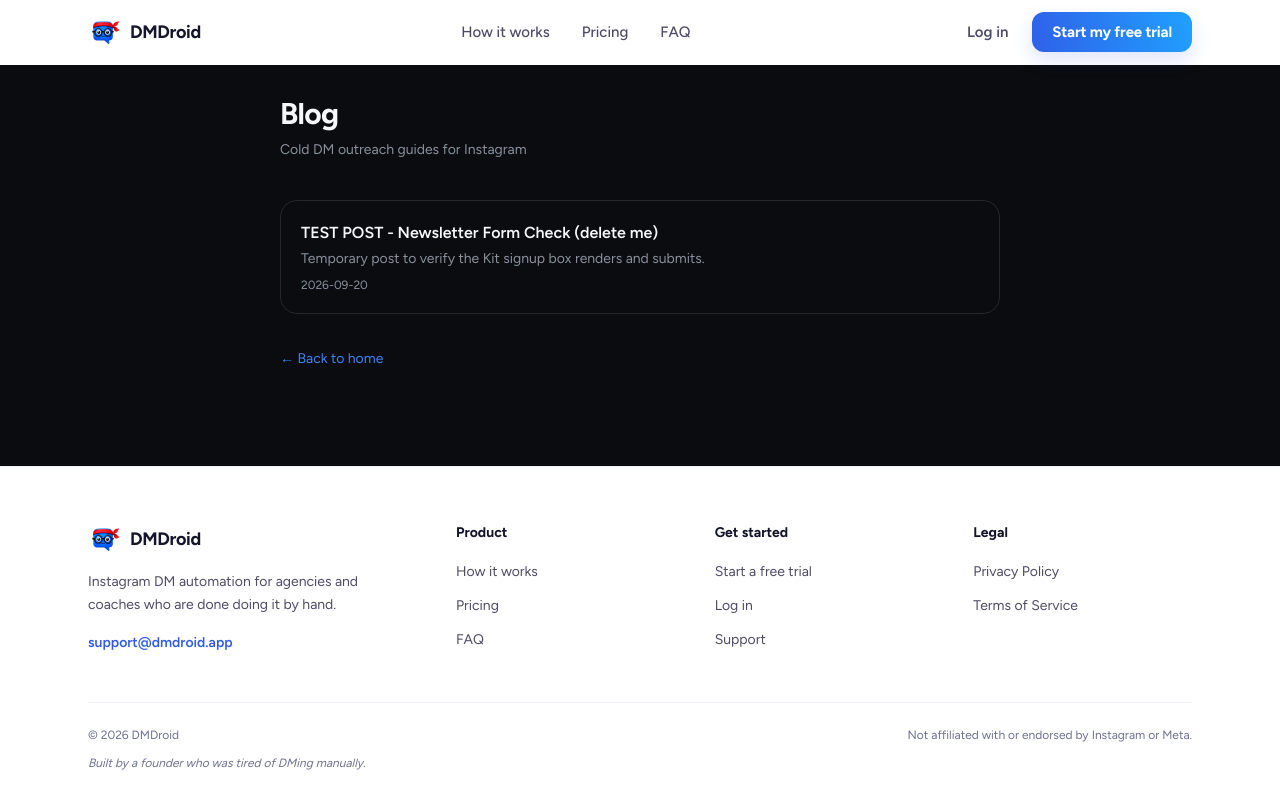
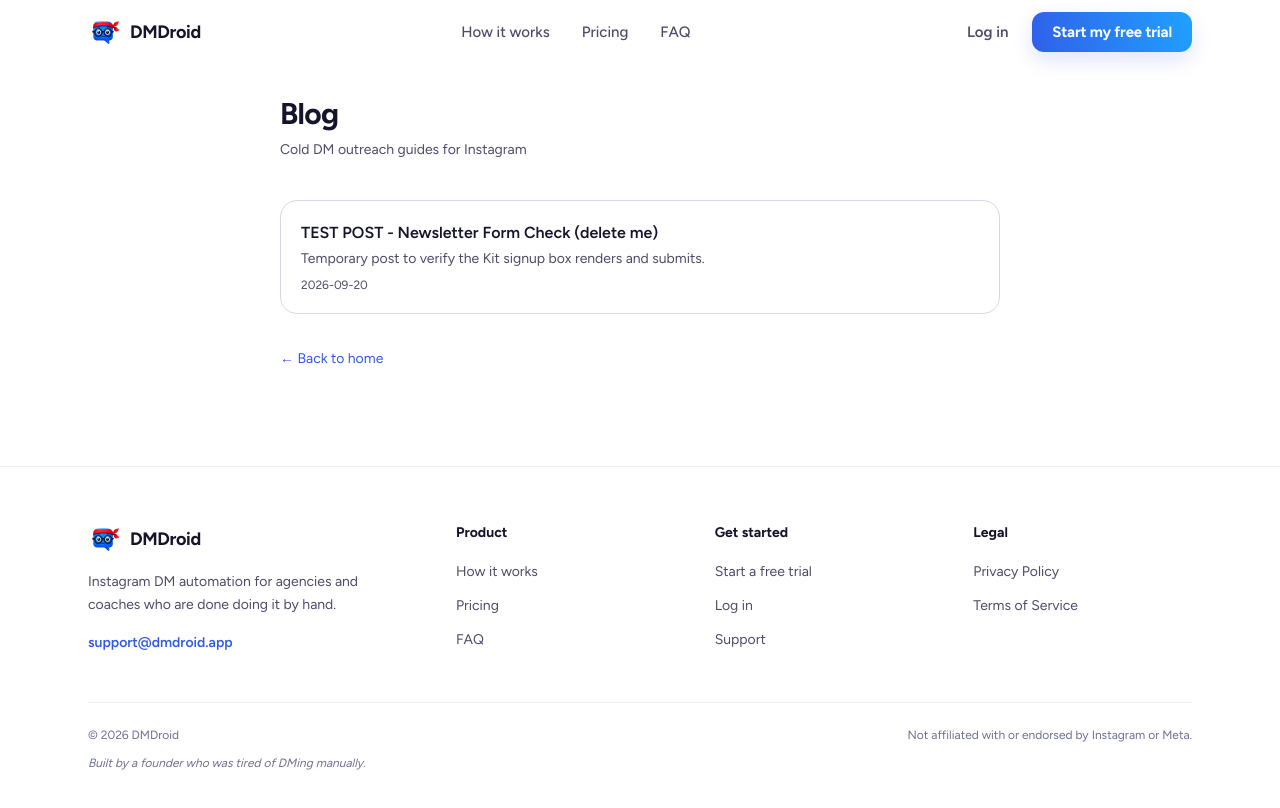
Before and after one commit to ayu-xd/landingpage, a Next.js app: page /blog in a window 1280 px wide. Shown: the top 808 px of the page. Built offline with nearby package versions, Linux system fonts and the light colour scheme.

Commit message:
fix: scope moonlight theme to .dark, light tokens on root

```diff
--- a/app/globals.css
+++ b/app/globals.css
@@ -78,10 +78,43 @@ body {
   --font-hand: var(--font-gochi-hand), 'Bradley Hand', cursive; /* annotations */
 }
 
-/* 🌑 Moonlight theme — kept for app-styled routes (support etc.) */
-:root,
-.dark,
-:root:not(.light) {
+/* Light tokens — the whole marketing site is light-only. These feed the
+   shadcn-style classes (bg-background, text-foreground, text-muted-...,
+   border-border, text-primary) used by blog/support/legal pages. Values
+   mirror the Waalaxy palette above so subpages match the landing page. */
+:root {
+  color-scheme: light;
+  --background: #ffffff;
+  --foreground: #14142b;
+  --card: #ffffff;
+  --card-foreground: #14142b;
+  --popover: #ffffff;
+  --popover-foreground: #14142b;
+  --primary: #315ae7;
+  --primary-foreground: #ffffff;
+  --secondary: #f7f9fc;
+  --secondary-foreground: #14142b;
+  --muted: #f7f9fc;
+  --muted-foreground: #4e4b66;
+  --accent: #f7f9fc;
+  --accent-foreground: #14142b;
+  --destructive: hsl(0 72% 51%);
+  --border: #d6d8e7;
+  --input: #d6d8e7;
+  --ring: #315ae7;
+  --radius: 0.75rem;
+  --sidebar: #f7f9fc;
+  --sidebar-foreground: #14142b;
+  --sidebar-primary: #315ae7;
+  --sidebar-primary-foreground: #ffffff;
+  --sidebar-accent: #f7f9fc;
+  --sidebar-accent-foreground: #14142b;
+  --sidebar-border: #d6d8e7;
+  --sidebar-ring: #315ae7;
+}
+
+/* 🌑 Moonlight theme — opt-in only via .dark (nothing enables it today). */
+.dark {
   color-scheme: dark;
   --background: hsl(220 18% 5%);
   --foreground: hsl(210 17% 97%);
```
